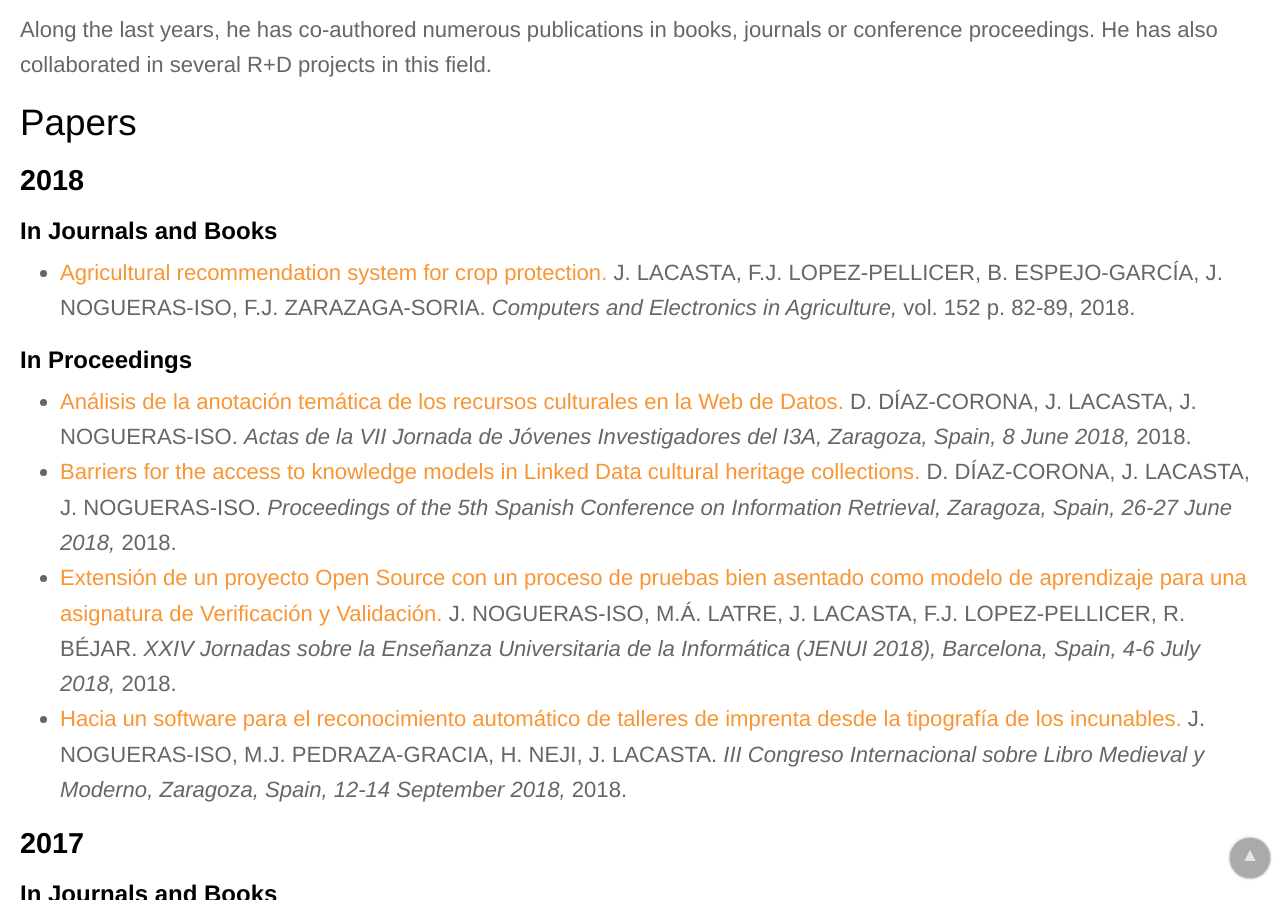
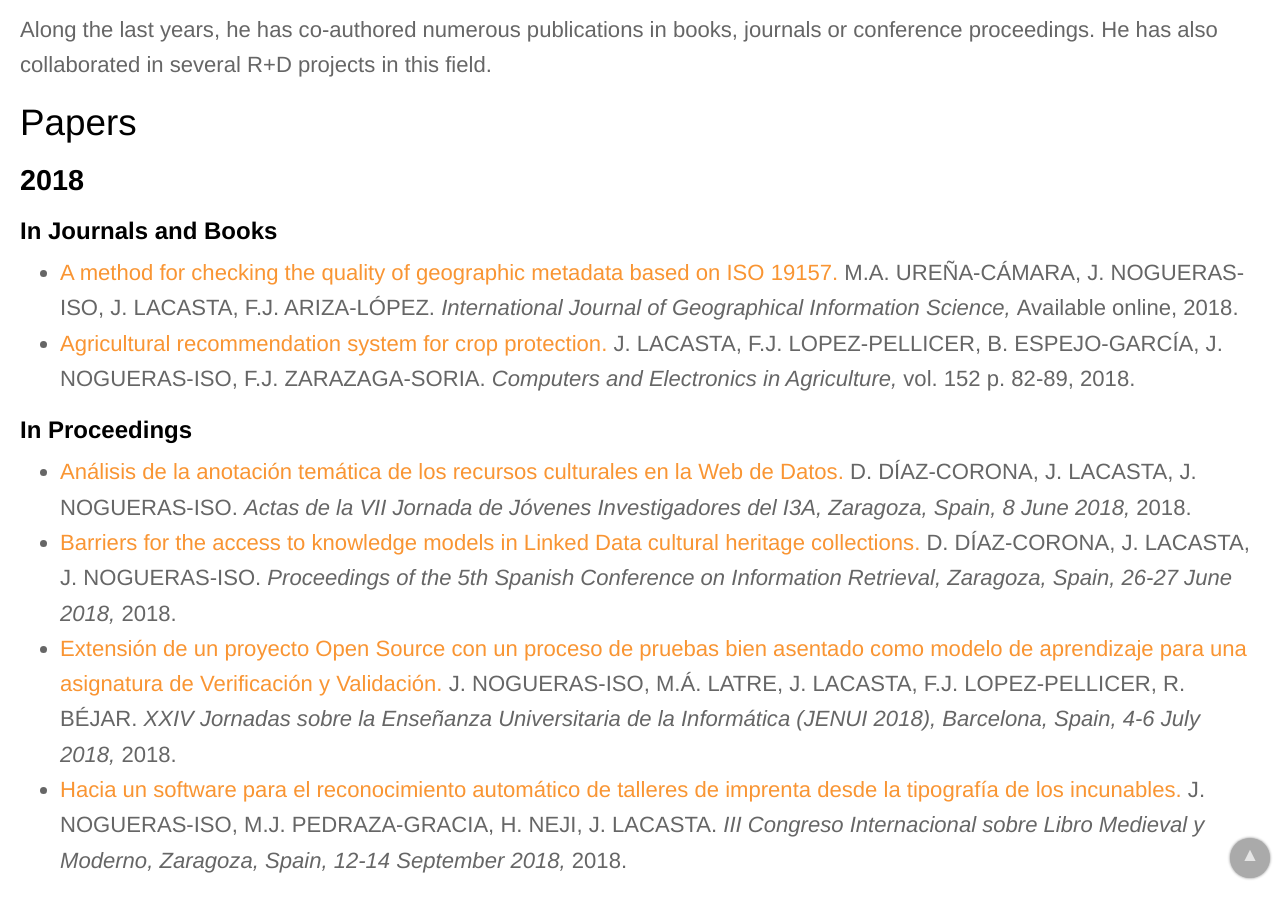
Before and after one commit to IAAA-Lab/IAAA-Lab.github.io, a Jekyll site: the page built from _staff/jlacasta.md, in a window 1280 px wide and 900 px high, scrolled down 680 px. Built offline with Jekyll 4.4.1, drawn with Linux system fonts in a browser that asks for light colours.

Commit message:
Update papers.yml

```diff
--- a/_data/papers.yml
+++ b/_data/papers.yml
@@ -1,6 +1,14 @@
 # Importante: dentro de este fichero los artículos tienen que estar ordenados por año
 # (los más recientes primero) y dentro de cada año primero van los libros, luego los
 # artículos de revista y capítulos de libro y finalmente los artículos de congresos
+# -------------------
+- title: "A method for checking the quality of geographic metadata based on ISO 19157"
+  url: https://doi.org/10.1080/13658816.2018.1515437
+  authors: M.A. UREÑA-CÁMARA, J. NOGUERAS-ISO, J. LACASTA, F.J. ARIZA-LÓPEZ
+  publication: "International Journal of Geographical Information Science"
+  publication_detail: "Available online"
+  year: 2018
+  doi: 10.1080/13658816.2018.1515437
 # -------------------
 - title: "Agricultural recommendation system for crop protection"
   url: https://doi.org/10.1016/j.compag.2018.06.049
```
